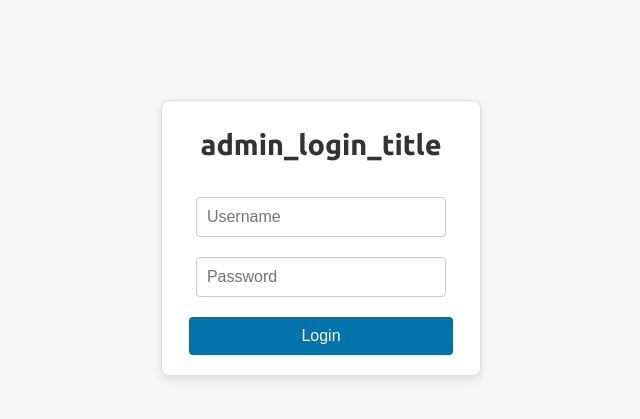
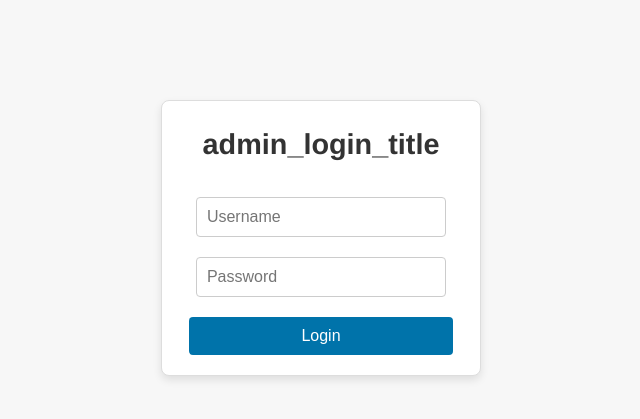
Before and after one commit to Andre1z/andrei-deeppink, a PHP site: page /admin.php in a window 1280 px wide. Shown: the top 419 px of the page, without its empty margins (319-959 px from the left). Run offline with PHP 8.4, Linux system fonts and the light colour scheme; data comes from the database, SQL or seed files in the repository.

Commit message:
Update admin.css

```diff
--- a/css/admin.css
+++ b/css/admin.css
@@ -1,7 +1,4 @@
 /* css/admin.css */
-
-/* Importación de la fuente Ubuntu desde Google Fonts */
-@import url('https://fonts.googleapis.com/css2?family=Ubuntu:wght@400;500;700&display=swap');
 
 /* ==== Reset y estilos globales ==== */
 * {
@@ -11,7 +8,7 @@
 }
 
 body {
-  font-family: 'Ubuntu', sans-serif;
+  font-family: 'Helvetica', sans-serif;
   background: #f7f7f7;
   color: #333;
   line-height: 1.6;
```
